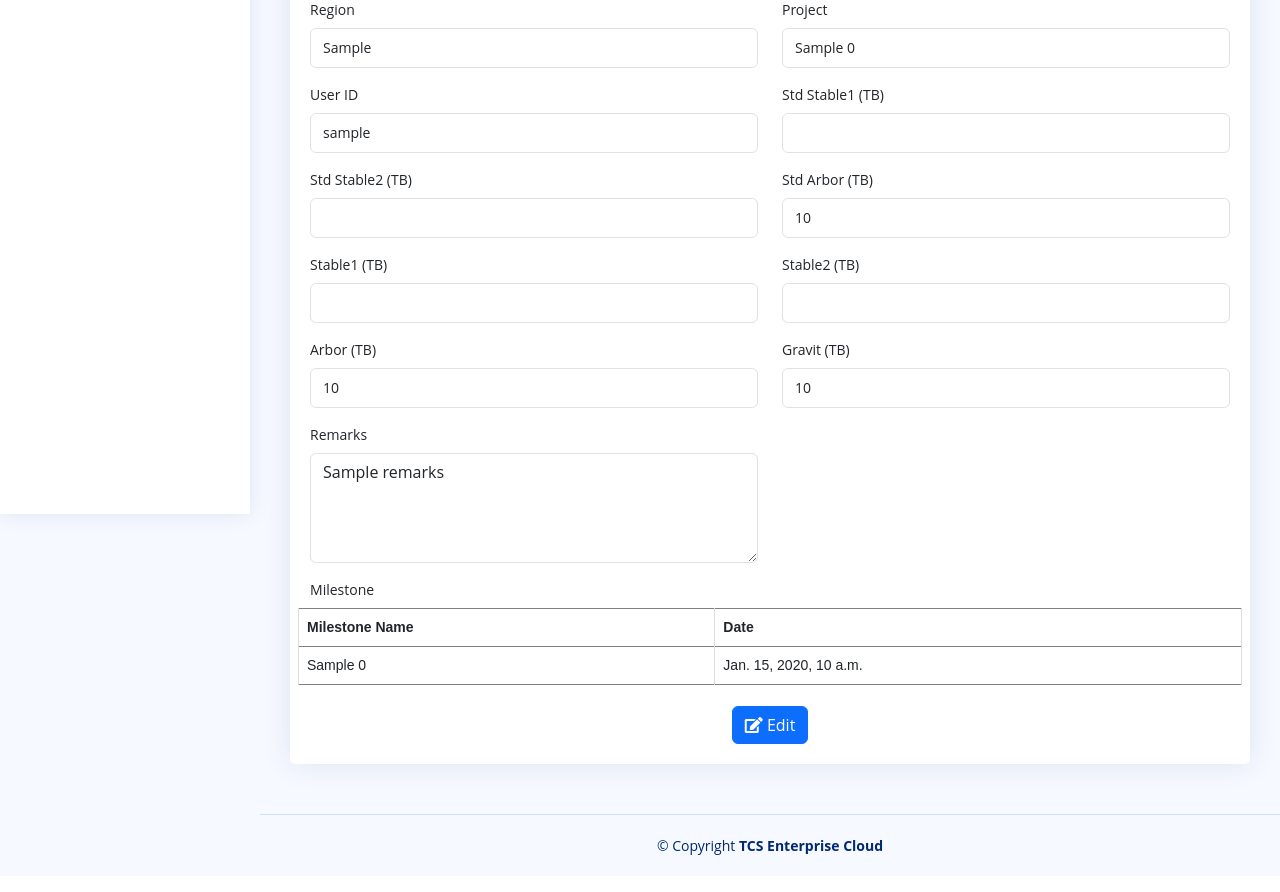
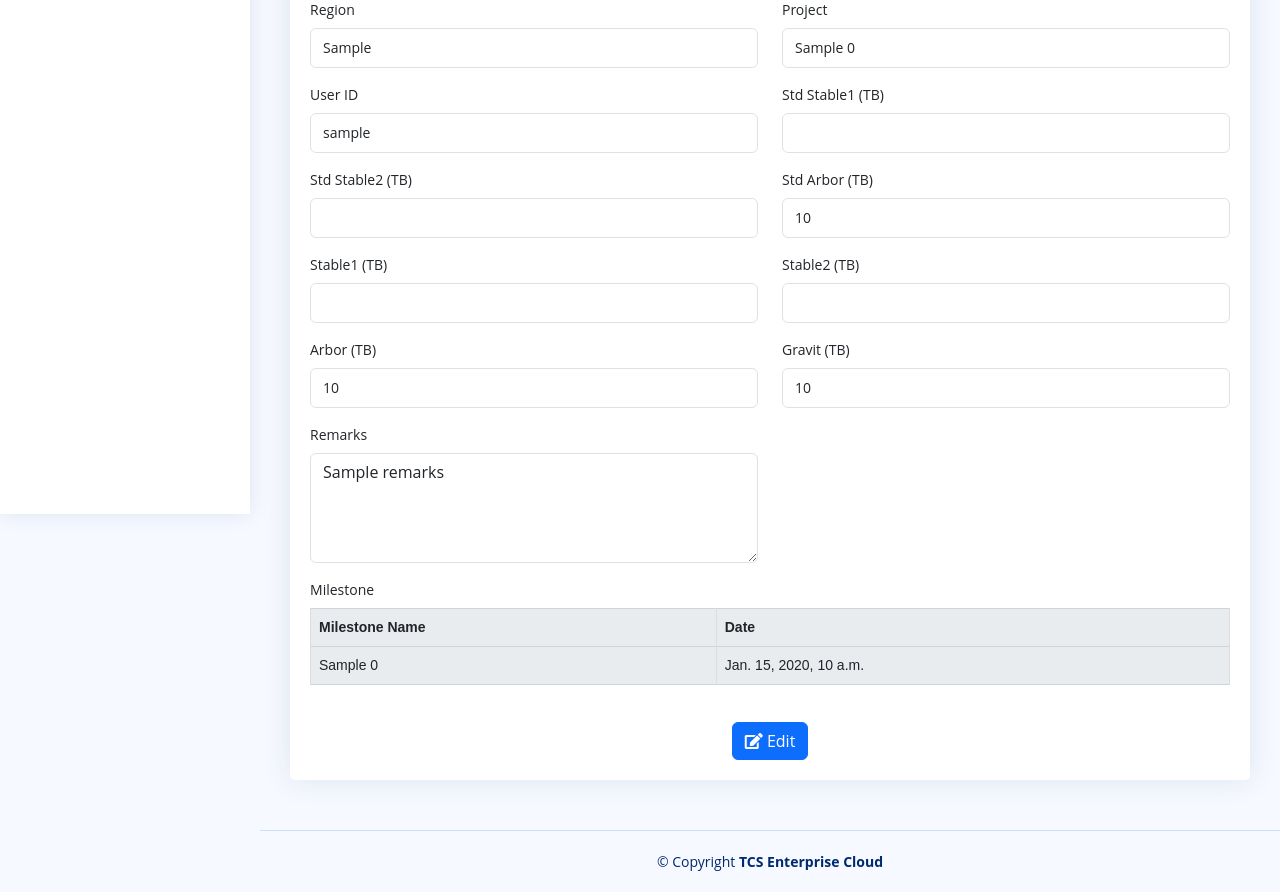
Before and after one commit to Aswini-Veluchamy/capacity_project, a Django app: template capacity_app/templates/capacity_app/project_view_request.html in a window 1280 px wide. Shown: the part 286-1178 px from the top of the page. Before the commit the page ends 1141 px from the top, so only its background shows below. Run offline with Django 3.2, Linux system fonts and the light colour scheme; the template is opened without the code that fills it: most values are stand-ins (such as "Sample title", 1, 10 or a date in 2020); some libraries are stand-ins or nearby versions.

Commit message:
modified

```diff
--- a/capacity_app/templates/capacity_app/project_view_request.html
+++ b/capacity_app/templates/capacity_app/project_view_request.html
@@ -102,6 +102,14 @@ td, th {
 
 tr:nth-child(even) {
   background-color: #dddddd;
+}
+thead {
+    background-color: #e9ecef;
+    border: 1px solid #ced4da;
+}
+tbody {
+    background-color: #e9ecef;
+    border: 1px solid #ced4da;
 }
 </style>
 <body>
@@ -305,6 +313,7 @@ tr:nth-child(even) {
                             </div>-->
 
                             <div class="row">
+                                <div class="mb-3 col-lg-12">
                             <label class="form-label">Milestone</label>
                             <table class="table-bordered">
                                 <thead>
@@ -323,6 +332,7 @@ tr:nth-child(even) {
                                 </tbody>
                             </table>
                             </div>
+                            </div>
                             <br>
                             <div class="text-center">
                                 <button type="button" class="btn btn-primary" title="Edit Request"><a style="text-decoration:none;color:#fff;" href="#"><i class="fas fa-edit"></i>&nbsp;Edit</a></button>
```
